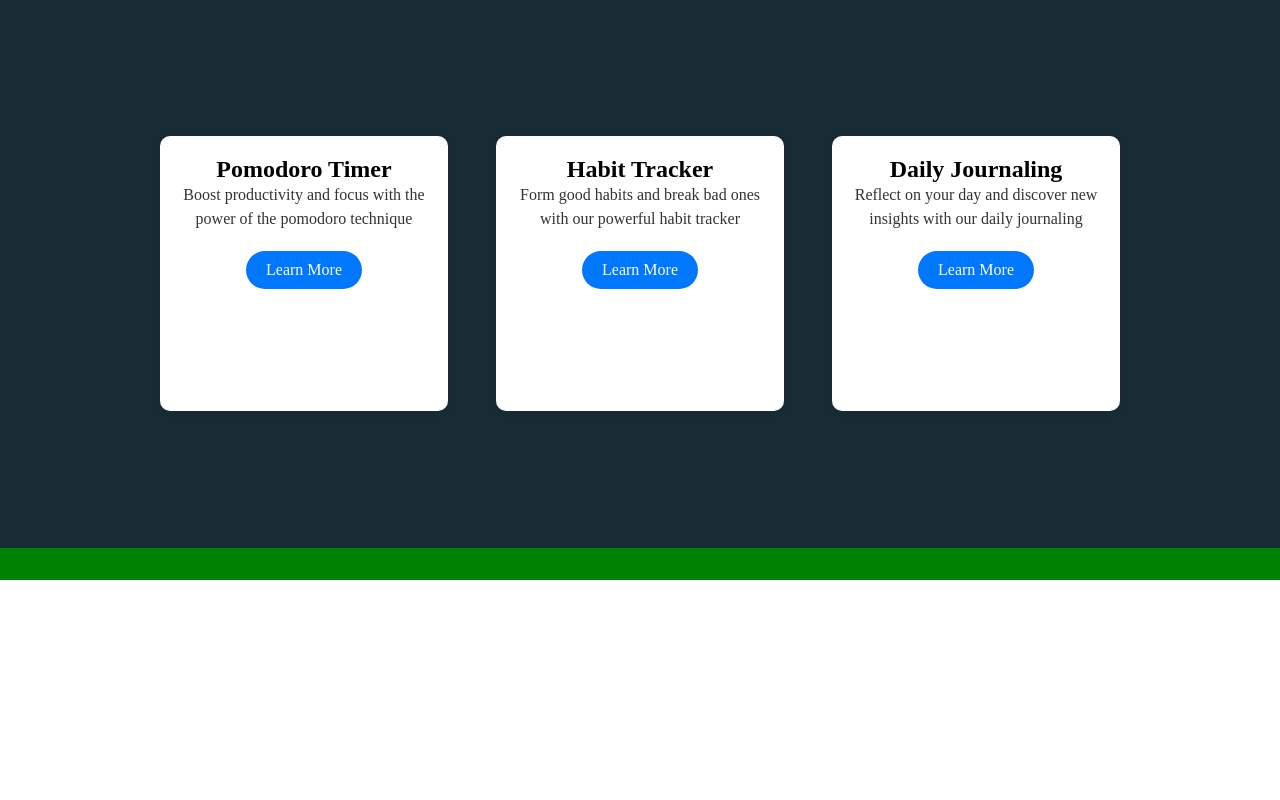
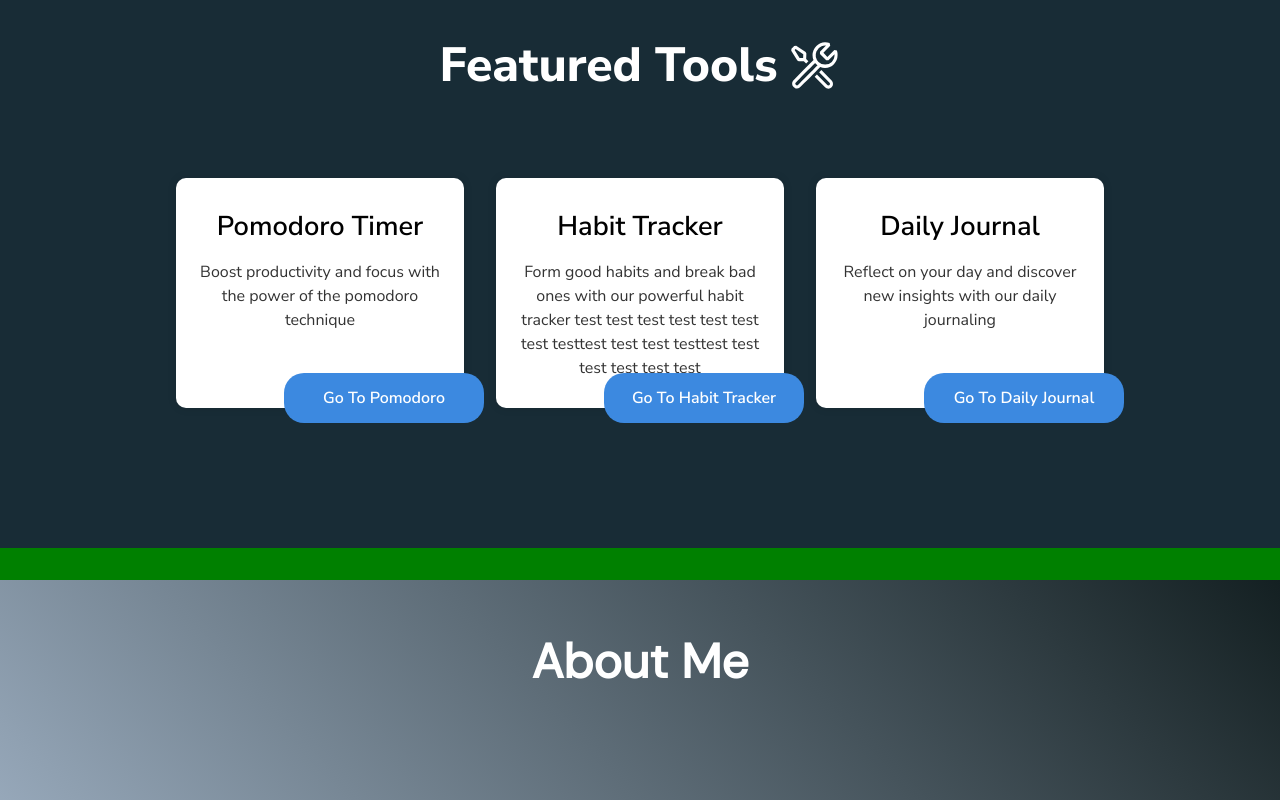
Before and after one commit to m1ckeyyy/improvement-center, a React (Vite) app in the folder client/: page / in a window 1280 px wide. Shown: the part 780-1580 px from the top of the page. Before the commit the page ends 1360 px from the top, so only its background shows below. Built offline with nearby package versions, Linux system fonts and the light colour scheme.

Commit message:
added about section

```diff
--- /dev/null
+++ b/client/src/components/AboutSection/AboutSection.jsx
@@ -0,0 +1,38 @@
+import styles from "./AboutSection.module.scss";
+import { useEffect, useRef, useState } from "react";
+
+const AboutSection = () => {
+	const aboutRef = useRef(null);
+	const [showContent, setShowContent] = useState(false);
+
+	useEffect(() => {
+		const handleScroll = () => {
+			console.log("handleScroll called", aboutRef.current, showContent);
+			if (
+				aboutRef.current &&
+				window.scrollY + window.innerHeight > aboutRef.current.offsetTop + 100
+			) {
+				setShowContent(true);
+				window.removeEventListener("scroll", handleScroll);
+			}
+		};
+		window.addEventListener("scroll", handleScroll);
+		return () => window.removeEventListener("scroll", handleScroll);
+	}, []);
+
+	return (
+		<div className={styles.container} id="about" ref={aboutRef}>
+			<section className={styles.aboutSection}>
+				<div
+					className={`${styles.aboutHeader} ${
+						showContent ? styles.runAboutHeaderEffect : ""
+					}`}
+				>
+					About Me
+				</div>
+			</section>
+		</div>
+	);
+};
+
+export default AboutSection;
--- /dev/null
+++ b/client/src/components/AboutSection/AboutSection.module.scss
@@ -0,0 +1,34 @@
+@import url("https://fonts.googleapis.com/css2?family=DM+Sans&display=swap");
+.container {
+	overflow-x: hidden;
+
+	height: 80vh;
+	background: linear-gradient(
+		47deg,
+		rgb(168, 186, 206) 10%,
+		rgb(20, 32, 34) 100%
+	);
+}
+.aboutSection {
+	display: flex;
+	justify-content: center;
+}
+.aboutHeader {
+	padding: 50px;
+	font-size: 3em;
+	font-weight: bold;
+	font-family: "DM Sans", sans-serif;
+	color: white;
+	transform: translateY(-50%);
+	opacity: 0;
+	// z-index: -1;
+	// letter-spacing: 100px;
+	// transition: letter-spacing 1s ease-in;
+}
+.runAboutHeaderEffect {
+	opacity: 1;
+	transform: translateY(0);
+	transition: all 0.5s ease-in;
+	// letter-spacing: 10px;
+	// transition: letter-spacing 1s ease-in;
+}
--- a/client/src/components/ToolsSection/ToolsSection.jsx
+++ b/client/src/components/ToolsSection/ToolsSection.jsx
@@ -1,12 +1,13 @@
 import styles from "./ToolsSection.module.scss";
-
+import { VscTools } from "react-icons/vsc";
 const ToolsSection = () => {
 	return (
 		<>
 			<div className={styles.container} id="tools">
 				<section className={styles.toolsSection}>
 					<div className={styles.toolsHeader}>
-            <h1>Tools</h1>
+						<h1>Featured Tools</h1>
+						<VscTools color="white" size="53px" />
 					</div>
 					<div className={styles.toolsContainer}>
 						<div className={styles.tool}>
@@ -15,23 +16,24 @@ const ToolsSection = () => {
 								Boost productivity and focus with the power of the pomodoro
 								technique
 							</p>
-              <a href="#">Learn More</a>
+							<a href="#">Go To Pomodoro</a>
 						</div>
 						<div className={styles.tool}>
 							<h2>Habit Tracker</h2>
 							<p>
 								Form good habits and break bad ones with our powerful habit
-                tracker
+								tracker test test test test test test test testtest test test
+								testtest test test test test test
 							</p>
-              <a href="#">Learn More</a>
+							<a href="#">Go To Habit Tracker</a>
 						</div>
 						<div className={styles.tool}>
-              <h2>Daily Journaling</h2>
+							<h2>Daily Journal</h2>
 							<p>
 								Reflect on your day and discover new insights with our daily
 								journaling
 							</p>
-              <a href="#">Learn More</a>
+							<a href="#">Go To Daily Journal</a>
 						</div>
 					</div>
 				</section>
--- a/client/src/components/ToolsSection/ToolsSection.module.scss
+++ b/client/src/components/ToolsSection/ToolsSection.module.scss
@@ -1,4 +1,8 @@
+@import url("https://fonts.googleapis.com/css2?family=Nunito+Sans:wght@800&display=swap");
+@import url("https://fonts.googleapis.com/css2?family=Nunito+Sans:wght@400&display=swap");
+@import url("https://fonts.googleapis.com/css2?family=Nunito+Sans:wght@600&display=swap");
 .container {
+	overflow-x: hidden;
 	height: 80vh;
 	background: linear-gradient(
 		47deg,
@@ -8,7 +12,7 @@
 
 	background: green;
 	display: flex;
-  width: 100vw;
+	width: 100%;
 	align-items: center;
 }
 
@@ -22,7 +26,20 @@
 	flex-direction: column;
 }
 .toolsHeader {
+	display: flex;
+	align-items: center;
+	transform: translateY(60px);
+	h1 {
+		font-family: "Nunito Sans", sans-serif;
+		font-weight: 800;
 		color: white;
+		padding: 0;
+		font-size: 3em;
+		margin-right: 10px;
+		//
+	}
+	svg {
+	}
 }
 .toolsContainer {
 	max-width: 960px;
@@ -34,38 +51,55 @@
 }
 
 .tool {
-  height: 50%;
+	// border: 2px solid green;
+	height: 45%;
 	width: 30%;
 	background-color: #fff;
 	border-radius: 10px;
 	padding: 20px;
 	box-shadow: 0px 0px 10px rgba(0, 0, 0, 0.1);
 	text-align: center;
+	position: relative;
+	margin: 0 auto;
+	h2 {
+		font-family: "Nunito Sans", sans-serif;
+		font-weight: 600;
+		padding: 10px 0 15px 0;
+		font-size: 1.7em;
 	}
-
-.tool h2 {
-  margin-top: 0;
-}
-
-.tool p {
-  font-size: 16px;
+	p {
+		font-family: "Nunito Sans", sans-serif;
+		font-weight: 400;
+		font-size: 1em;
 		line-height: 24px;
 		color: #333;
 		margin-bottom: 20px;
 	}
+	a {
+		font-family: "Nunito Sans", sans-serif;
+		font-weight: 600;
+		display: flex;
+		align-items: center;
+		justify-content: center;
+		text-align: center;
+		position: absolute;
+		bottom: -15px;
+		right: -20px;
+		width: 200px;
+		height: 50px;
 
-.tool a {
-  display: inline-block;
-  background-color: #0077ff;
+		background-color: #3c89e0;
 		color: #fff;
 		padding: 10px 20px;
 		border-radius: 20px;
-  transition: background-color 0.2s ease;
+		transition: all 0.2s ease;
+		&:hover {
+			transform: translateX(-10px);
+			background-color: #194391;
+		}
+	}
 }
 
-.tool a:hover {
-  background-color: #0059ff;
-}
 @media (max-width: 900px) {
 	.toolsContainer {
 		flex-direction: column;
--- a/client/src/pages/Home/Home.jsx
+++ b/client/src/pages/Home/Home.jsx
@@ -2,6 +2,7 @@ import React from "react";
 import Navbar from "./../Navbar/Navbar.jsx";
 import LandingPage from "./../../components/LandingSection/LandingSection";
 import ToolsSection from "./../../components/ToolsSection/ToolsSection";
+import AboutSection from "../../components/AboutSection/AboutSection.jsx";
 import styles from "./home.module.scss";
 
 const Home = () => {
@@ -10,6 +11,7 @@ const Home = () => {
 			<Navbar />
 			<LandingPage />
 			<ToolsSection />
+			<AboutSection />
 		</div>
 	);
 };
```
Lines whose indentation alone changed are shown as unchanged.
